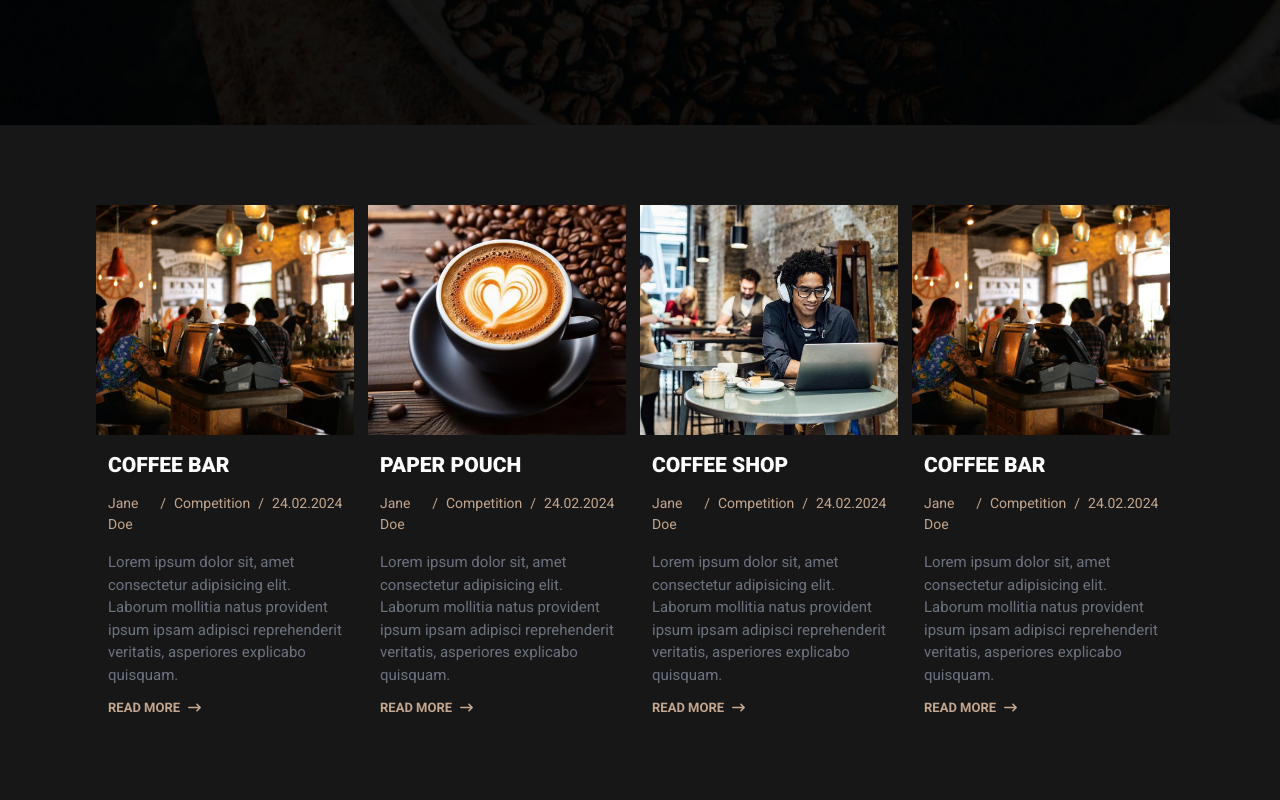
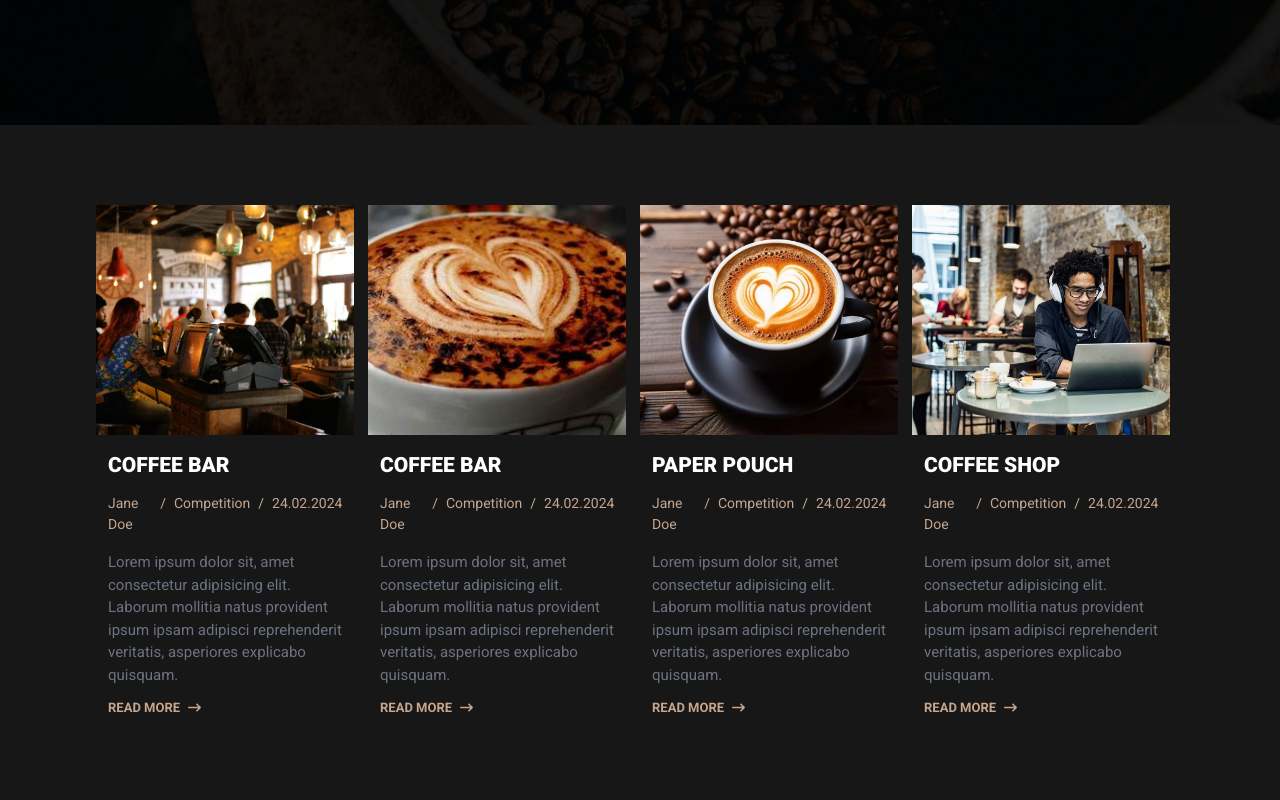
Before and after one commit to RithmaRandima/Cafena-Cafe-React, a React (Create React App) app: page / in a window 1280 px wide. Shown: the part 4560-5360 px from the top of the page. Built offline with nearby package versions, Linux system fonts and the light colour scheme.

Commit message:
Completed Project

```diff
--- a/src/components/AppBanner/AppBanner.jsx
+++ b/src/components/AppBanner/AppBanner.jsx
@@ -52,12 +52,13 @@ const AppBanner = () => {
         <div className="w-[100%] h-[40vh] md:h-[65vh] flex items-center md:pr-4">
           <div className="w-[100%] h-[45vh] md:h-[65vh] mx-auto">
             <Slider {...settings}>
-              {rightImages.map((images) => {
+              {rightImages.map((images, i) => {
                 return (
                   <img
                     src={images}
                     className="w-[100%] h-[40vh] md:h-[65vh] object-cover"
                     alt=""
+                    key={i}
                   />
                 );
               })}
--- a/src/components/Footer/Footer.jsx
+++ b/src/components/Footer/Footer.jsx
@@ -1,5 +1,4 @@
 import React from "react";
-import { motion } from "framer-motion";
 import {
   FaFacebook,
   FaGooglePlusG,
@@ -16,8 +15,8 @@ const Footer = () => {
     <div className="pt-12 text-white overflow-y-hidden">
       {/* Footer Top Images */}
       <div className="w-[100%] h-[150px] hidden md:grid grid-cols-4 md:grid-cols-8">
-        {FooterTopData.map((image) => {
-          return <FooterTopImgBox img={image} />;
+        {FooterTopData.map((image, i) => {
+          return <FooterTopImgBox img={image} key={i} />;
         })}
       </div>
       {/* Footer Middle */}
--- a/src/components/Hero/Hero.jsx
+++ b/src/components/Hero/Hero.jsx
@@ -36,7 +36,7 @@ const Hero = () => {
                   type: "spring",
                   stiffness: 100,
                   damping: 10,
-                  delay: 1.2,
+                  delay: 0.2,
                 }}
                 className="relative"
               >
@@ -63,7 +63,7 @@ const Hero = () => {
                   type: "spring",
                   stiffness: 100,
                   damping: 10,
-                  delay: 1,
+                  delay: 0.3,
                 }}
                 src={CoffeeMain}
                 className="relative z-40 h-[270px]  md:h-[500px] img-shadow object-contain"
@@ -77,7 +77,7 @@ const Hero = () => {
                   type: "spring",
                   stiffness: 100,
                   damping: 10,
-                  delay: 1,
+                  delay: 0.5,
                 }}
                 className="absolute h-[150px] w-[150px] md:h-[180px] md:w-[180px] top-[100px] right-[-10px] md:top-20 md:right-[10px]  z-10 border-[20px] border-primary rounded-full"
               ></motion.div>
--- a/src/components/News/News.jsx
+++ b/src/components/News/News.jsx
@@ -1,5 +1,4 @@
 import React from "react";
-import { productData } from "../../data/ProductData";
 import NewsBox from "../NewsBox/NewsBox";
 import { newsData } from "../../data/NewsData";
 
@@ -13,7 +12,7 @@ const News = () => {
     dots: false,
     infinite: true,
     autoplay: true,
-    autoplaySpeed: 5000,
+    autoplaySpeed: 3000,
     speed: 1600,
     slidesToShow: 4,
     slidesToScroll: 1,
--- a/src/components/Products/Products.jsx
+++ b/src/components/Products/Products.jsx
@@ -13,7 +13,7 @@ const Products = () => {
     dots: false,
     infinite: true,
     autoplay: true,
-    autoplaySpeed: 5000,
+    autoplaySpeed: 35000,
     speed: 1600,
     slidesToShow: 4,
     slidesToScroll: 1,
--- a/src/components/Testimonials/Testimonials.jsx
+++ b/src/components/Testimonials/Testimonials.jsx
@@ -14,7 +14,7 @@ const Testimonials = () => {
     dots: false,
     infinite: true,
     autoplay: true,
-    autoplaySpeed: 5000,
+    autoplaySpeed: 7000,
     speed: 1600,
     slidesToShow: 1,
     slidesToScroll: 1,
--- a/src/data/NewsData.jsx
+++ b/src/data/NewsData.jsx
@@ -1,6 +1,7 @@
 import img1 from "../assets/news-1.webp";
 import img2 from "../assets/news-2.jpeg";
 import img3 from "../assets/news-3.jpeg";
+import img4 from "../assets/news-4.jfif";
 
 export const newsData = [
   {
@@ -36,4 +37,15 @@ export const newsData = [
         asperiores explicabo quisquam.`,
     image: img3,
   },
+  {
+    id: 4,
+    title: "Coffee bar",
+    author: "Jane Doe",
+    date: "24.02.2024",
+    event: "Competition",
+    message: ` Lorem ipsum dolor sit, amet consectetur adipisicing elit. Laborum
+        mollitia natus provident ipsum ipsam adipisci reprehenderit veritatis,
+        asperiores explicabo quisquam.`,
+    image: img4,
+  },
 ];
```
Also changed, not shown: src/assets/news-4.jfif (added).
